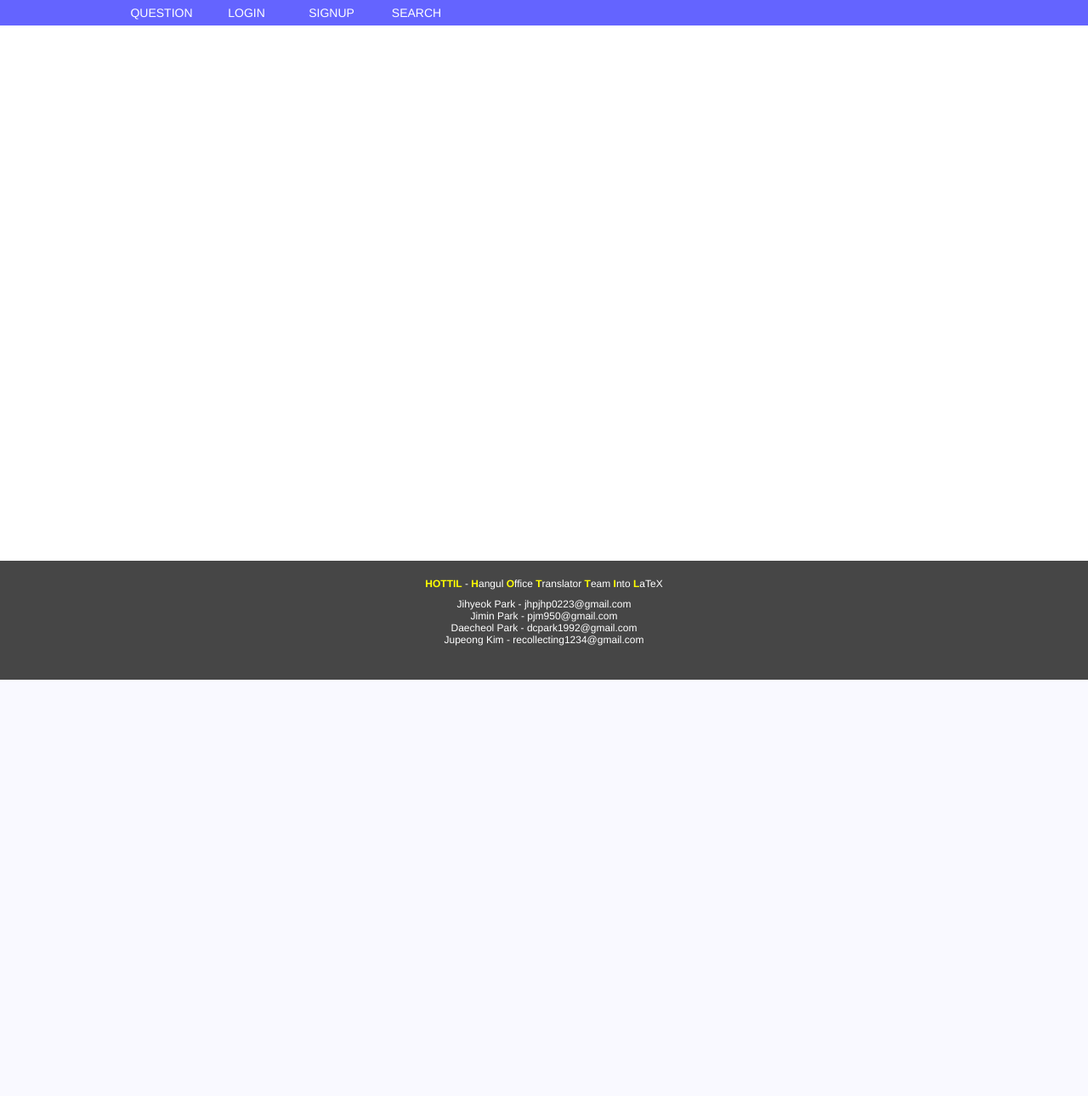
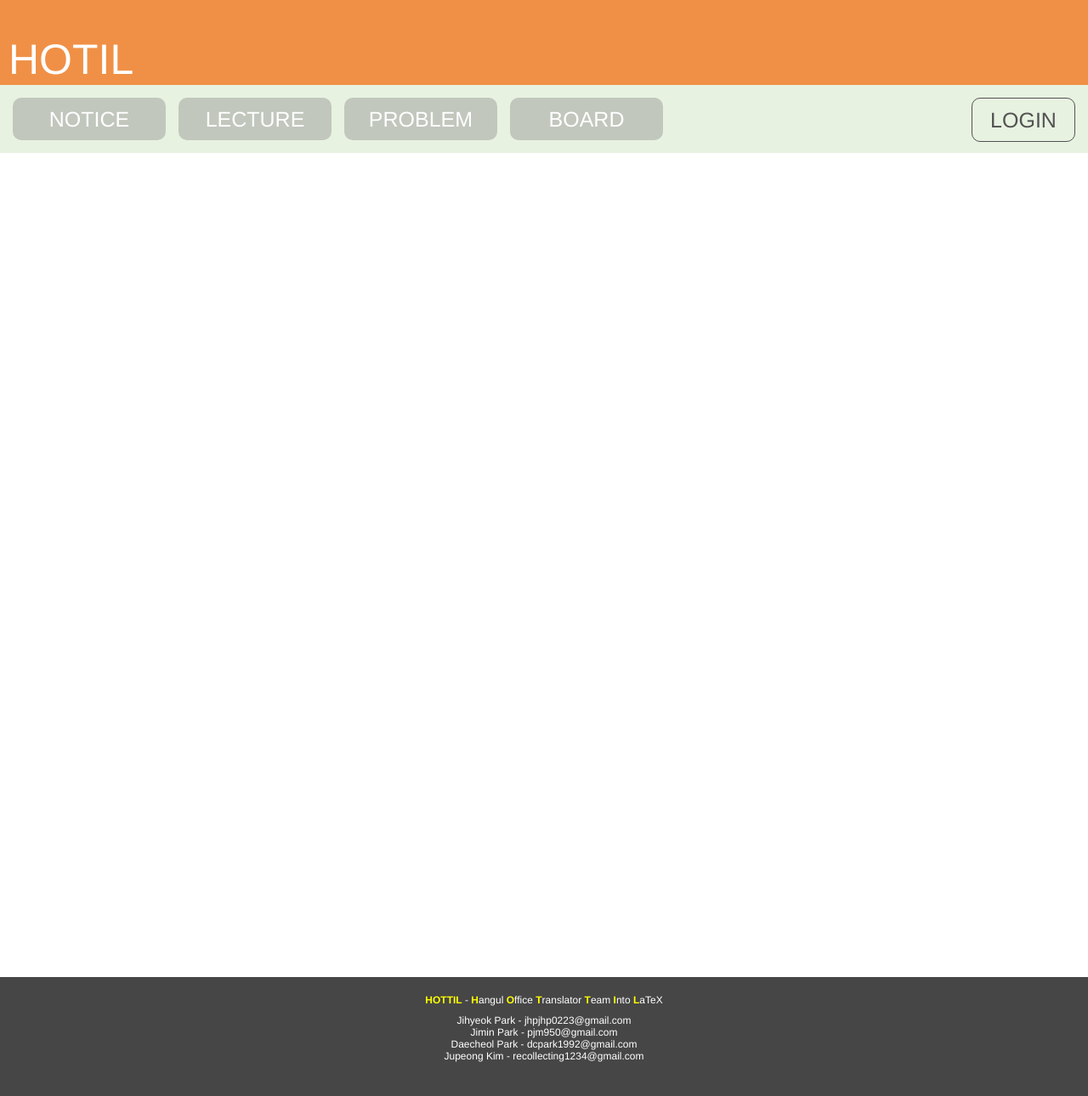
Before and after one commit to jhnaldo/HOTIL, a Django app: template HOTIL/templates/layout.html in a window 1280 px wide. Shown: the whole page at 85% size. Before the commit the page ends 800 px from the top, so only its background shows below. Run offline with Django 3.2, Linux system fonts and the light colour scheme; the template is opened without the code that fills it, so the values that code supplies are empty; some libraries are stand-ins or nearby versions.

Commit message:
[Layout] change layout design

```diff
--- a/HOTIL/media/css/layout.css
+++ b/HOTIL/media/css/layout.css
@@ -6,44 +6,88 @@
 
 #header
 {
-    background:rgb(100,100,255);
     position:absolute;
     top:0px;
-    height:30px;
+    height:180px;
 }
 
 #header #contents
 {
-    width:1000px;
-    height:30px;
+    background:rgb(232,242,225);
+    width:100%;
+    min-width:1000px;
+    height:180px;
     margin:auto;
     overflow:auto;
+}
+
+#header #hotil
+{
+    height:100px;
+    width:100%;
+    min-width:1000px;
+    background:rgb(240,144,70);
+}
+
+#header #hotil-title
+{
+    float:left;
+    margin-left:10px;
+    color:white;
+    margin-top:45px;
+    line-height:50px;
+    font-size:50px;
 }
 
 #header .menu
 {
     float:left;
-    width:100px;
-    height:30px;
-    line-height:30px;
+    border-radius:10px;
+    width:180px;
+    margin:15px 0px 0px 15px;
+    height:50px;
+    line-height:50px;
     color:white;
     text-align:center;
     cursor:default;
     text-transform:uppercase;
-    font-size:14px;
+    font-size:25px;
+    background:rgb(193,199,189);
 }
 
 #header .menu:hover
 {
-    background:rgb(150,150,255);
+    background:rgb(240,144,70);
+}
+
+#header #account
+{
+    margin:15px 15px;
+    height:50px;
+    line-height:50px;
+    width:120px;
+    float:right;
+    font-size:25px;
+    color:rgb(82,82,82);
+    border-radius:10px;
+    border:1px solid rgb(82,82,82);
+    text-align:center;
+    text-transform:uppercase;
+    cursor:default;
+}
+
+#header #account:hover
+{
+    background:rgb(82,82,82);
+    color:white;
 }
 
 #container
 {
-    width:1000px;
-    min-height:500px;
+    width:100%;
+    min-height:1000px;
     margin:auto;
-    margin-top:30px;
+    margin-top:150px;
     overflow:auto;
 }
 
--- a/HOTIL/templates/layout.html
+++ b/HOTIL/templates/layout.html
@@ -21,10 +21,12 @@
     <body>
         <div id="header">
             <div id="contents">
-                <p class="menu" onclick="window.location='/'">question</p>
-                <p class="menu" onclick="window.location='/login/'">login</p>
-                <p class="menu" onclick="window.location='/signup/'">signup</p>
-                <p class="menu" onclick="window.location='/'">search</p>
+                <div id="hotil"><p id="hotil-title">HOTIL</p></div>
+                <p class="menu" onclick="window.location='/'">notice</p>
+                <p class="menu" onclick="window.location='/'">lecture</p>
+                <p class="menu" onclick="window.location='/'">problem</p>
+                <p class="menu" onclick="window.location='/'">board</p>
+                <p id="account">Login</p>
             </div>
         </div>
         <div id="container">
```
Also changed, not shown: HOTIL/media/js/default.js (added).
